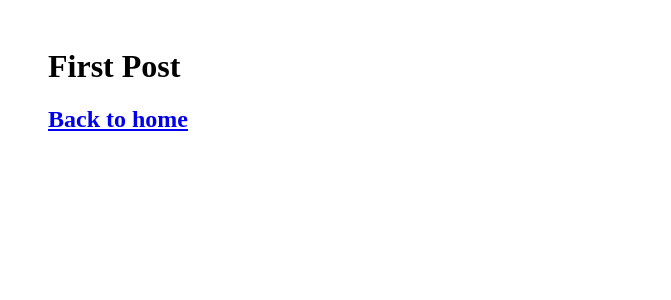
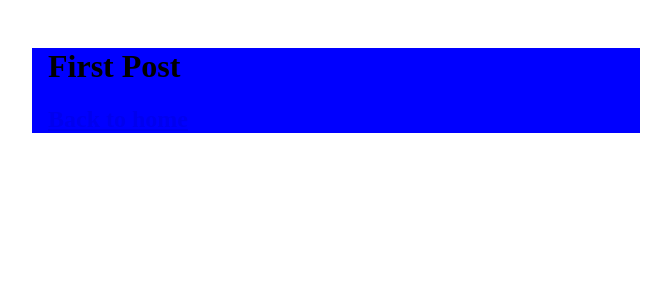
Before and after one commit to Sofia-trindade/PWEB1_nextjs-blog, a Next.js app: page /posts/first-post in a window 1280 px wide. Shown: the top 300 px of the page, without its empty margins (304-975 px from the left). Built offline with nearby package versions, Linux system fonts and the light colour scheme.

Commit message:
adicinando background

```diff
--- a/components/layout.module.css
+++ b/components/layout.module.css
@@ -2,4 +2,5 @@
     max-width: 36rem;
     padding: 0 1rem;
     margin: 3rem auto 6rem;
+    background: blue;
   }
```
